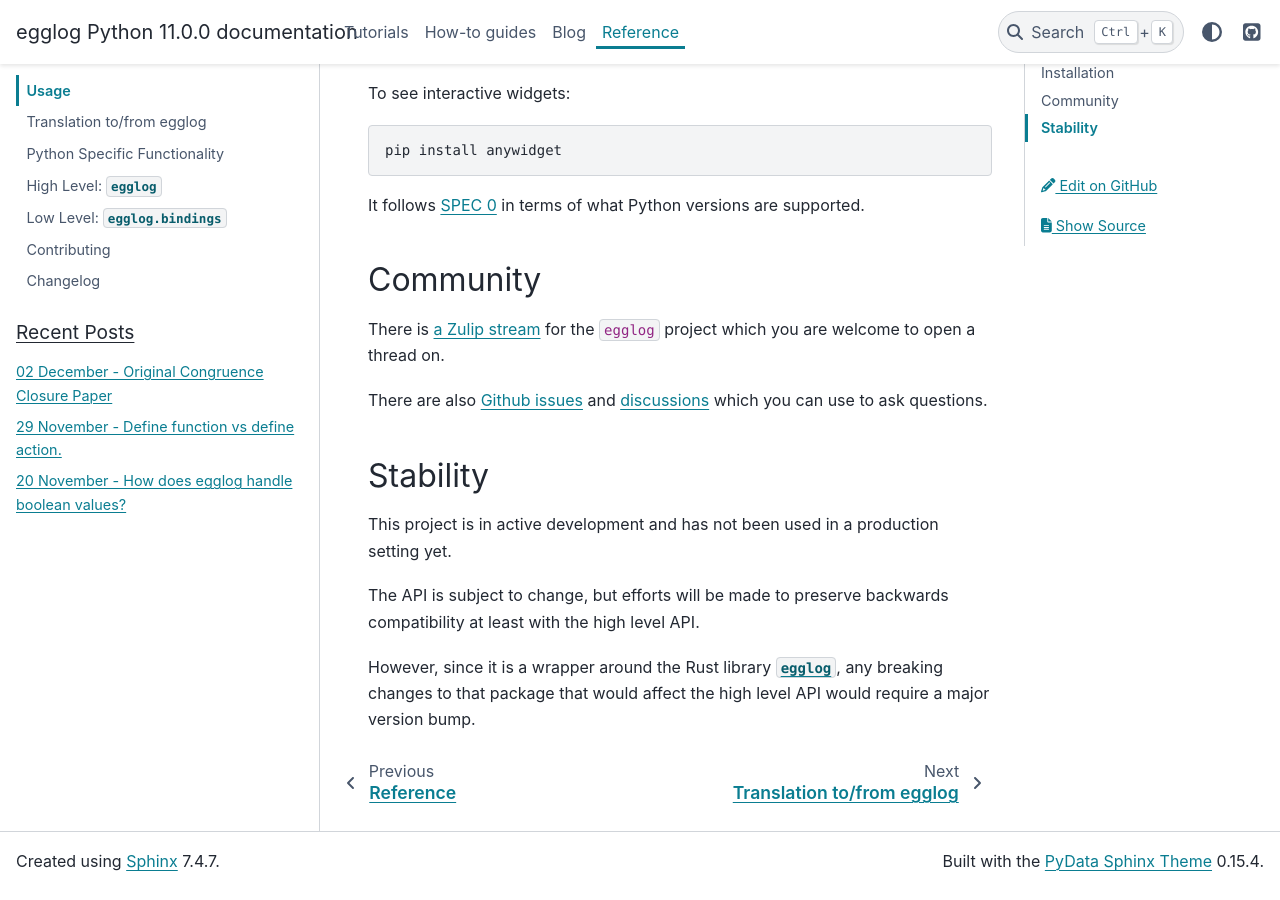
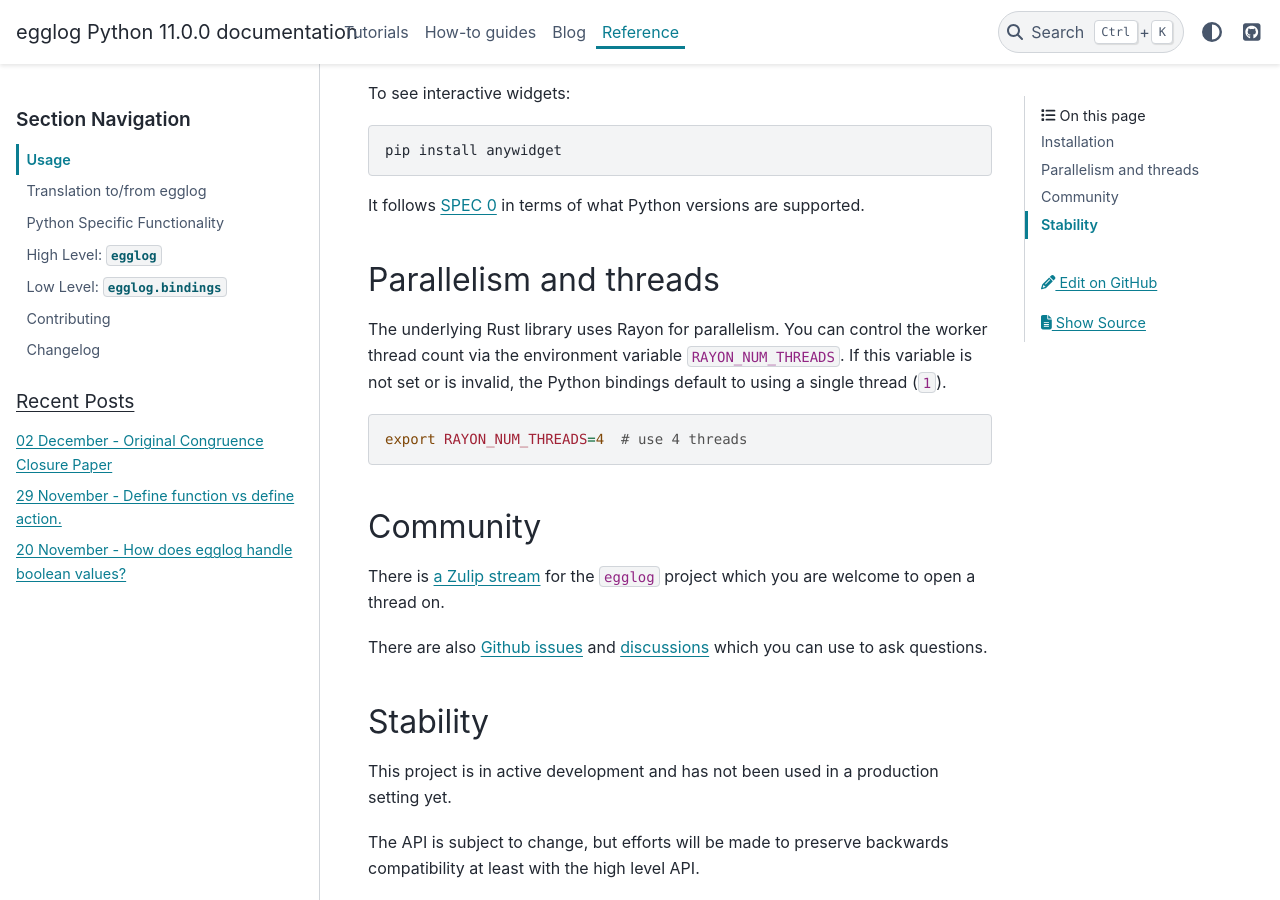
Before and after one commit to egraphs-good/egglog-python, a Sphinx documentation site: the page built from docs/reference/usage.md, in a window 1280 px wide and 900 px high, scrolled down 435 px. Built offline with Sphinx 7.4.7 and the PyData theme 0.15.4, drawn with Linux system fonts in a browser that asks for light colours; pages that are not in the unit, such as notebooks, are missing from menus; comment, search, counter and statistics services are not loaded; the version number is read from the project's files by our own code.

Commit message:
Allow changing number of threads with env variable

````diff
--- a/docs/reference/usage.md
+++ b/docs/reference/usage.md
@@ -22,6 +22,14 @@ pip install anywidget
 
 It follows [SPEC 0](https://scientific-python.org/specs/spec-0000/) in terms of what Python versions are supported.
 
+## Parallelism and threads
+
+The underlying Rust library uses Rayon for parallelism. You can control the worker thread count via the environment variable `RAYON_NUM_THREADS`. If this variable is not set or is invalid, the Python bindings default to using a single thread (`1`).
+
+```shell
+export RAYON_NUM_THREADS=4  # use 4 threads
+```
+
 (community)=
 
 ## Community
````
Also changed, not shown: 1 other file.
